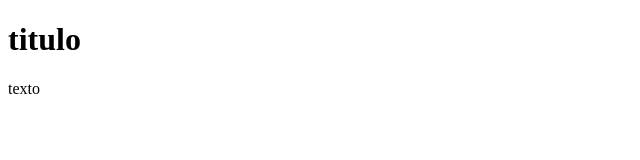
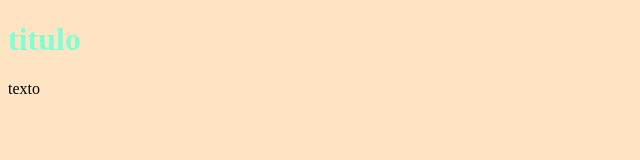
Before and after one commit to tiagobenhossisantos/2pratica-branch, a plain HTML site: page index.html in a window 1280 px wide. Shown: the whole page, without its empty margins (0-640 px from the left). Drawn offline with Linux system fonts and the light colour scheme.

Commit message:
texto e titulo estilizado

```diff
--- a/index.html
+++ b/index.html
@@ -4,6 +4,7 @@
     <meta charset="UTF-8">
     <meta name="viewport" content="width=device-width, initial-scale=1.0">
     <title>Document</title>
+    <link rel="stylesheet" href="style.css">
 </head>
 <body>
     <h1>titulo</h1>
--- /dev/null
+++ b/style.css
@@ -0,0 +1,6 @@
+body{
+background-color: bisque;
+}
+h1{
+color: aquamarine;
+}
```
